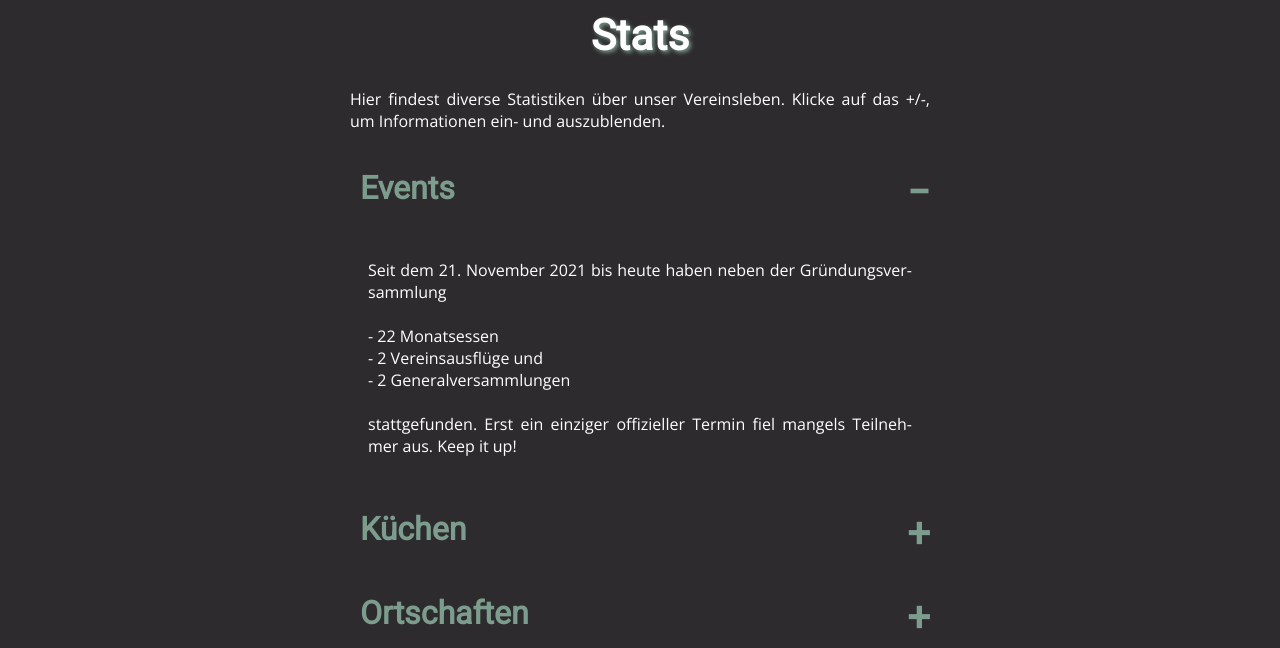
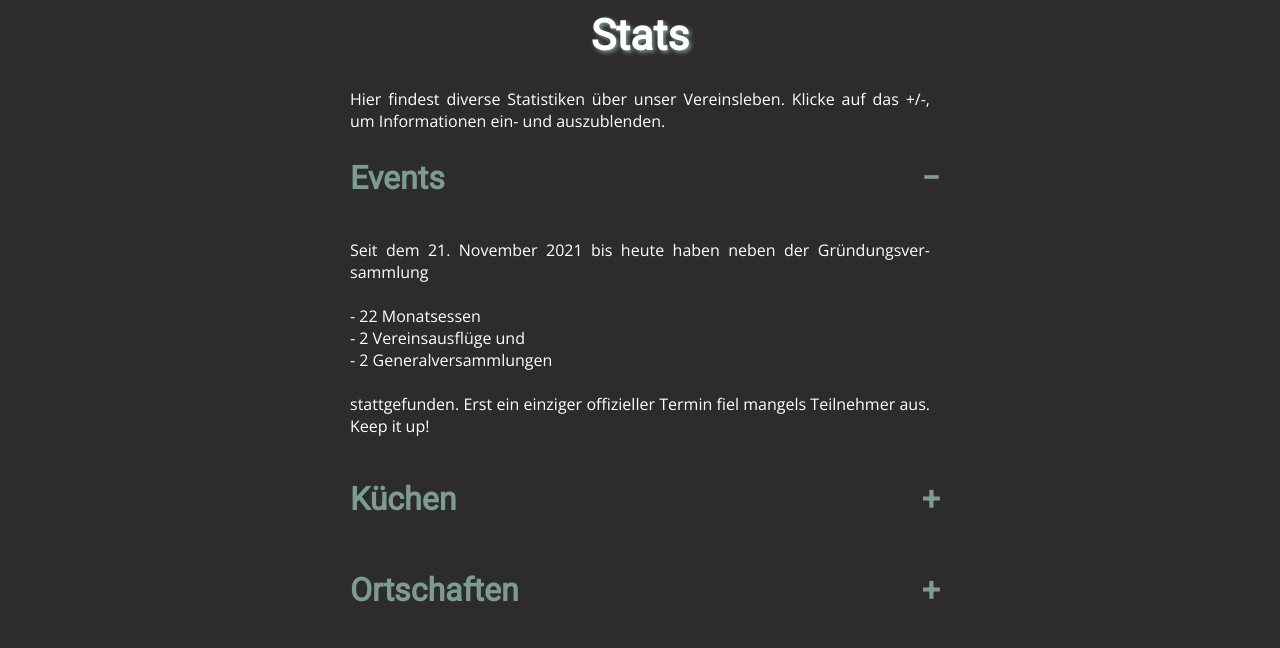
Before and after one commit to Gourmen/Gourmen, a plain HTML site: page stats.html in a window 1280 px wide. Both pictures are taken after a click on the element "Events". Shown: the part 147-795 px from the top of the page. Drawn offline with nearby package versions, Linux system fonts and the light colour scheme; no server answers.

Commit message:
accordeon

```diff
--- a/script.js
+++ b/script.js
@@ -12,12 +12,11 @@ menu_btn.addEventListener('click', function() {
 document.querySelectorAll('.accordion').forEach(button => {
     button.addEventListener('click', () => {
         button.classList.toggle('active');
-
         let panel = button.nextElementSibling;
-        if (panel.style.display === "block") {
-            panel.style.display = "none";
+        if (panel.style.maxHeight){
+            panel.style.maxHeight = null;
         } else {
-            panel.style.display = "block";
+            panel.style.maxHeight = panel.scrollHeight + "px";
         }
     });
 });
--- a/style.css
+++ b/style.css
@@ -220,7 +220,6 @@ p {
 /* Grundlegender Stil für den Akkordeon-Titel */
 .accordion {
     cursor: pointer; /* Ändert den Cursor zum Handzeiger */
-    padding: 10px; /* Etwas Platz */
     border: none; /* Kein Rand */
     text-align: left; /* Linksbündiger Text */
     outline: none; /* Keine Umrandung beim Fokussieren */
@@ -229,17 +228,16 @@ p {
 
 /* Stil für den Akkordeon-Inhalt */
 .panel {
-    padding: 0 18px;
+    max-height: 0;
     background-color: #2e2b2e;
-    display: none;
     overflow: hidden;
-    transition: max-height 0.2s ease-out;
+    transition: max-height 0.4s ease-out;
 }
 
 /* Symbol für das geschlossene Akkordeon (z.B. ein '+') */
 .accordion::after {
     content: '\002B'; /* Unicode für das '+' Symbol */
-    font-size: 30pt;
+    font-size: 24pt;
     color: #7C9D8E;
     float: right; /* Rechtsbündig */
     margin-left: 5px;
@@ -248,9 +246,12 @@ p {
 /* Stiländerung, wenn das Akkordeon aktiv ist */
 .accordion.active::after {
     content: "\2212"; /* Unicode für das '-' Symbol */
-    font-size: 30pt;
+    font-size: 24pt;
 }
 
+.accordion.active + .panel {
+    max-height: 500px; /* Ein hoher Wert, der den gesamten Inhalt umfasst */
+}
 
 
 
```
